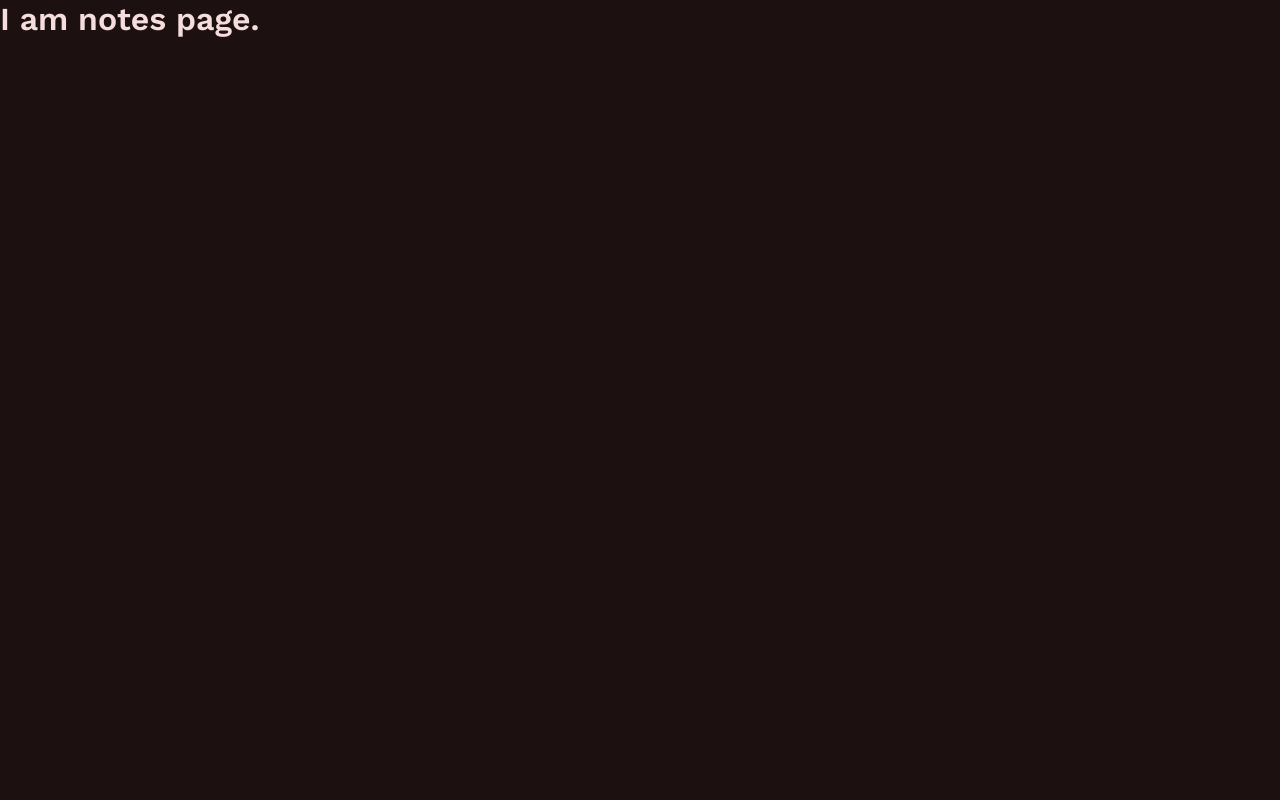
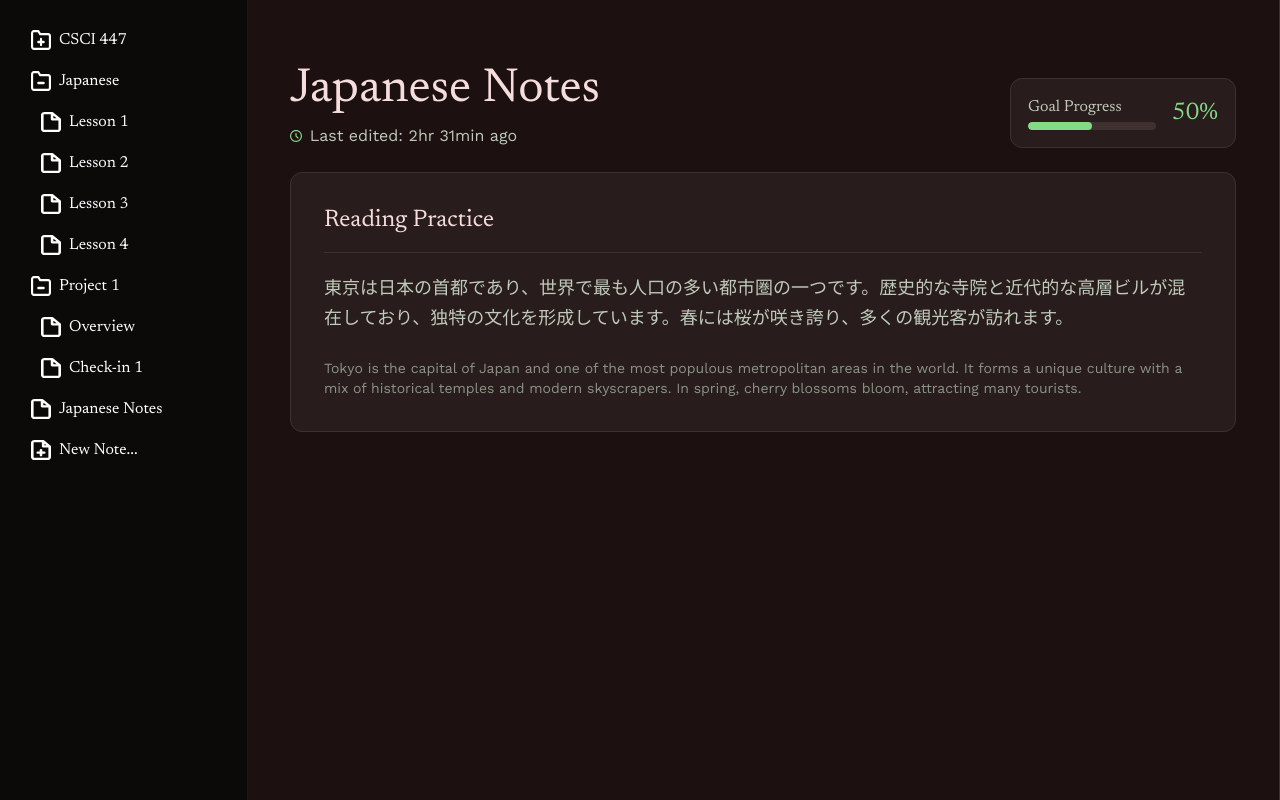
Before and after one commit to SP26CSCI342/final-projects-group-pomotivity, a React (Vite) app: page /notes in a window 1280 px wide. Built offline with nearby package versions, Linux system fonts and the light colour scheme; a web font is replaced by a local one.

Commit message:
Add notes page

```diff
--- a/src/pages/notes.jsx
+++ b/src/pages/notes.jsx
@@ -1,13 +1,82 @@
-import React from "react";
+import iconFolderPlus from '../assets/icon-folder-plus.svg';
+import iconFolderMinus from '../assets/icon-folder-minus.svg';
+import iconFile from '../assets/icon-file.svg';
+import iconFilePlus from '../assets/icon-file-plus.svg';
+import iconClock from '../assets/icon-clock-sm.svg';
+import styles from './notes.module.css';
 
-const Notes = () => {
-    return (
-        <div>
-            <h1>
-                I am notes page.
-            </h1>
-        </div>
-    );
+const fileTree = [
+  { type: 'folder-plus', label: 'CSCI 447', nested: false },
+  { type: 'folder-minus', label: 'Japanese', nested: false },
+  { type: 'file', label: 'Lesson 1', nested: true },
+  { type: 'file', label: 'Lesson 2', nested: true },
+  { type: 'file', label: 'Lesson 3', nested: true },
+  { type: 'file', label: 'Lesson 4', nested: true },
+  { type: 'folder-minus', label: 'Project 1', nested: false },
+  { type: 'file', label: 'Overview', nested: true },
+  { type: 'file', label: 'Check-in 1', nested: true },
+  { type: 'file', label: 'Japanese Notes', nested: false },
+  { type: 'file-plus', label: 'New Note...', nested: false },
+];
+
+const iconFor = {
+  'folder-plus': iconFolderPlus,
+  'folder-minus': iconFolderMinus,
+  'file': iconFile,
+  'file-plus': iconFilePlus,
 };
 
-export default Notes;
+export default function Notes() {
+  return (
+    <section className={styles.notes}>
+      <div className={styles.fileDir}>
+        {fileTree.map((item, i) => (
+          <button
+            key={i}
+            type="button"
+            className={`${styles.fileItem} ${item.nested ? styles.fileItemNested : ''}`}
+          >
+            <img src={iconFor[item.type]} alt="" className={styles.fileIcon} />
+            <span>{item.label}</span>
+          </button>
+        ))}
+      </div>
+
+      <div className={styles.content}>
+        <header className={styles.headerRow}>
+          <div className={styles.headerMeta}>
+            <h2 className={styles.heading}>Japanese Notes</h2>
+            <div className={styles.subhead}>
+              <img src={iconClock} alt="" className={styles.subheadIcon} />
+              <span className={styles.subheadText}>Last edited: 2hr 31min ago</span>
+            </div>
+          </div>
+
+          <div className={styles.progressCard}>
+            <div>
+              <p className={styles.progressLabel}>Goal Progress</p>
+              <div className={styles.progressTrack}>
+                <div className={styles.progressFill} style={{ width: '50%' }} />
+              </div>
+            </div>
+            <span className={styles.progressPercent}>50%</span>
+          </div>
+        </header>
+
+        <article className={styles.card}>
+          <header className={styles.cardHeader}>
+            <h3 className={styles.cardTitle}>Reading Practice</h3>
+          </header>
+          <p className={styles.japaneseText}>
+            東京は日本の首都であり、世界で最も人口の多い都市圏の一つです。歴史的な寺院と近代的な高層ビルが混在しており、独特の文化を形成しています。春には桜が咲き誇り、多くの観光客が訪れます。
+          </p>
+          <p className={styles.translationText}>
+            Tokyo is the capital of Japan and one of the most populous metropolitan areas in the
+            world. It forms a unique culture with a mix of historical temples and modern
+            skyscrapers. In spring, cherry blossoms bloom, attracting many tourists.
+          </p>
+        </article>
+      </div>
+    </section>
+  );
+}
--- /dev/null
+++ b/src/pages/notes.module.css
@@ -0,0 +1,209 @@
+.notes {
+  display: flex;
+  align-items: stretch;
+  width: 100%;
+  min-height: 100vh;
+}
+
+.fileDir {
+  width: 248px;
+  flex-shrink: 0;
+  background-color: var(--color-bg-deep);
+  padding: 22px 16px 16px;
+  display: flex;
+  flex-direction: column;
+  gap: 5px;
+  border-right: 1px solid var(--color-border-subtle);
+}
+
+.fileItem {
+  display: flex;
+  align-items: center;
+  gap: 8px;
+  padding: 2px 10px 2px 15px;
+  border-radius: 6px;
+  font-family: var(--font-display);
+  font-weight: 400;
+  font-size: 16px;
+  line-height: 32px;
+  color: var(--color-text-strong);
+  white-space: nowrap;
+  cursor: pointer;
+  background: none;
+  border: none;
+  text-align: left;
+  width: 100%;
+  transition: background-color 0.15s;
+}
+
+.fileItem:hover {
+  background-color: rgba(64, 49, 49, 0.3);
+}
+
+.fileItemNested {
+  padding-left: 25px;
+}
+
+.fileIcon {
+  width: 20px;
+  height: 20px;
+  display: block;
+  flex-shrink: 0;
+}
+
+.content {
+  flex: 1 1 0;
+  min-width: 0;
+  border-right: 1px solid var(--color-border-strong);
+  padding: 64px 43px 64px 42px;
+  display: flex;
+  flex-direction: column;
+  gap: 24px;
+  width: 100%;
+}
+
+.headerRow {
+  display: flex;
+  align-items: flex-end;
+  justify-content: space-between;
+  gap: 24px;
+  width: 100%;
+}
+
+.headerMeta {
+  display: flex;
+  flex-direction: column;
+  gap: 7.5px;
+}
+
+.heading {
+  font-family: var(--font-display);
+  font-weight: 400;
+  font-size: 48px;
+  line-height: 52.8px;
+  color: var(--color-text);
+}
+
+.subhead {
+  display: flex;
+  align-items: center;
+  gap: 8px;
+}
+
+.subheadIcon {
+  width: 11.667px;
+  height: 11.667px;
+}
+
+.subheadText {
+  font-family: var(--font-body);
+  font-weight: 400;
+  font-size: 16px;
+  line-height: 24px;
+  color: var(--color-text-muted);
+}
+
+.progressCard {
+  background-color: var(--color-surface-elevated);
+  border: 1px solid var(--color-border-strong);
+  border-radius: var(--radius-card);
+  padding: 17px;
+  display: flex;
+  align-items: center;
+  gap: 16px;
+}
+
+.progressLabel {
+  font-family: var(--font-display);
+  font-weight: 400;
+  font-size: 16px;
+  line-height: 22.4px;
+  color: var(--color-text-muted);
+  margin-bottom: 4px;
+}
+
+.progressTrack {
+  width: 128px;
+  height: 8px;
+  background-color: var(--color-surface-input);
+  border-radius: var(--radius-pill);
+  overflow: hidden;
+}
+
+.progressFill {
+  height: 100%;
+  background-color: #84da87;
+  border-radius: var(--radius-pill);
+}
+
+.progressPercent {
+  font-family: var(--font-display);
+  font-weight: 400;
+  font-size: 24px;
+  line-height: 28.8px;
+  color: #84da87;
+}
+
+.bento {
+  display: grid;
+  grid-template-columns: repeat(12, minmax(0, 1fr));
+  gap: 32px;
+  width: 100%;
+}
+
+.bentoLeft {
+  grid-column: 1 / span 8;
+  display: flex;
+  flex-direction: column;
+  gap: 32px;
+}
+
+.bentoRight {
+  grid-column: 9 / span 4;
+  display: flex;
+  flex-direction: column;
+  gap: 32px;
+}
+
+.card {
+  background-color: var(--color-surface-elevated);
+  border: 1px solid var(--color-border-strong);
+  border-radius: var(--radius-card);
+  padding: 33px;
+  display: flex;
+  flex-direction: column;
+  gap: 23.4px;
+}
+
+.cardHeader {
+  border-bottom: 1px solid var(--color-border-strong);
+  padding-bottom: 17px;
+  display: flex;
+  align-items: center;
+  gap: 8px;
+  width: 100%;
+}
+
+.cardTitle {
+  font-family: var(--font-display);
+  font-weight: 400;
+  font-size: 24px;
+  line-height: 28.8px;
+  color: var(--color-text);
+}
+
+.japaneseText {
+  font-family: var(--font-display);
+  font-weight: 500;
+  font-size: 18px;
+  line-height: 29.25px;
+  color: var(--color-text-muted);
+}
+
+.translationText {
+  font-family: var(--font-body);
+  font-weight: 400;
+  font-size: 14px;
+  line-height: 20px;
+  color: #899486;
+}
```
